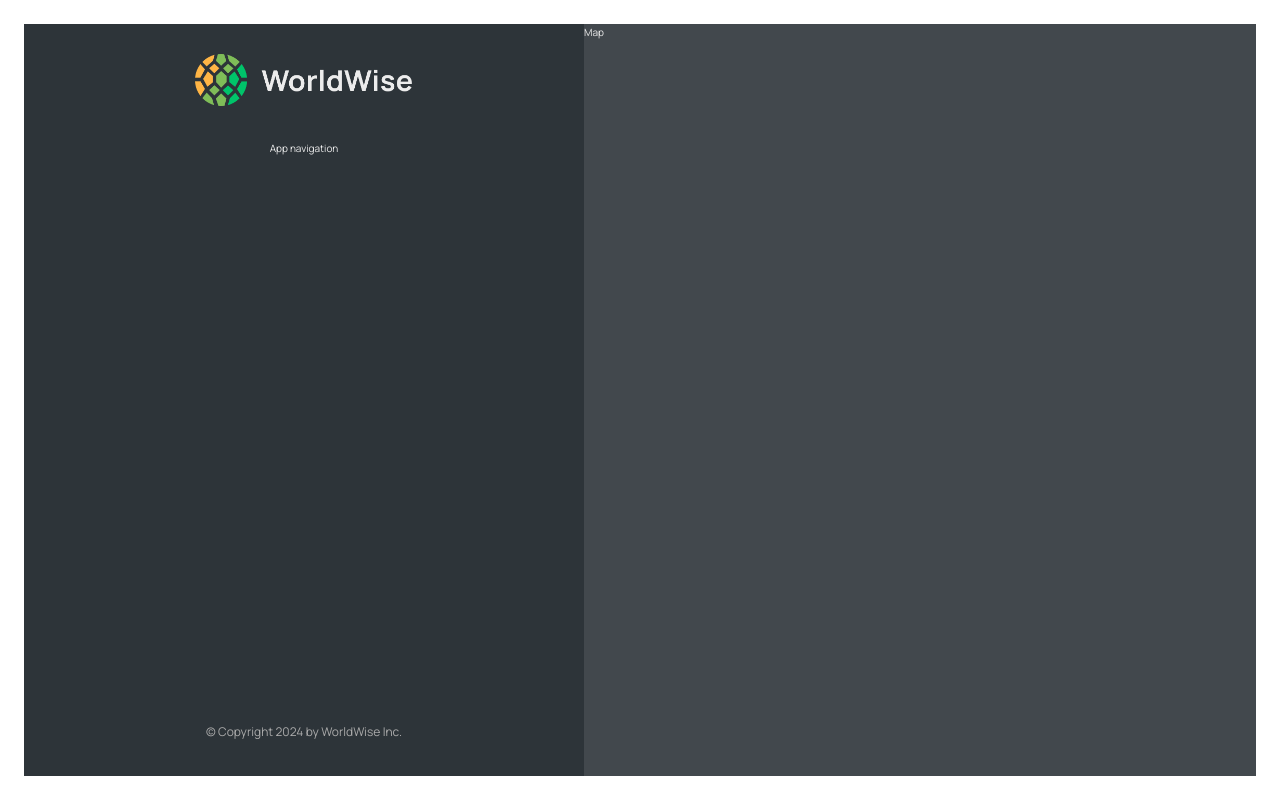
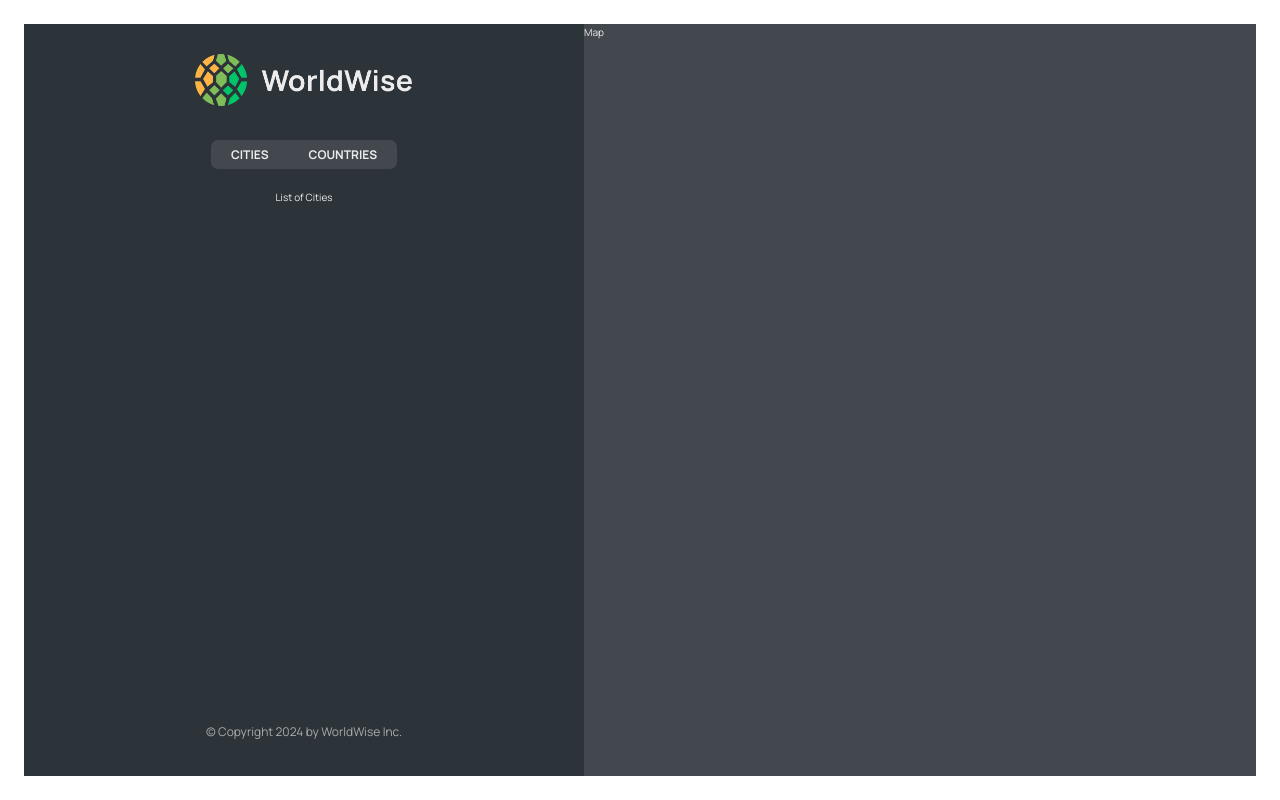
Before and after one commit to quartzeast/worldwise, a React (Vite) app: page /app in a window 1280 px wide. Built offline with nearby package versions, Linux system fonts and the light colour scheme.

Commit message:
Nested Routes and Index Route

```diff
--- a/src/App.jsx
+++ b/src/App.jsx
@@ -12,13 +12,20 @@
     // 当 URL 匹配 Route 组件的 path 时，Route 组件会渲染它的 element 属性（React 组件）
     // BrowserRouter 组件并不会渲染任何内容，它只是一个容器，用于包裹所有的路由组件
     // 匹配的组件被渲染到 BrowserRouter 组件所在的位置，App 组件的其他部分会在所有 URL 中保持不变
+    // 嵌套路由：路径决定了大组件内部渲染的子组件
+    // 索引路由：决定默认情况下渲染的组件
     <BrowserRouter>
       <Routes>
-        <Route path="/" element={<Homepage />} />
+        <Route index element={<Homepage />} />
         <Route path="product" element={<Product />} />
         <Route path="pricing" element={<Pricing />} />
         <Route path="login" element={<Login />} />
-        <Route path="app" element={<AppLayout />} />
+        <Route path="app" element={<AppLayout />}>
+          <Route index element={<p>List of Cities</p>} />
+          <Route path="cities" element={<p>List of Cities</p>} />
+          <Route path="countries" element={<p>List of Countries</p>} />
+          <Route path="form" element={<p>Form</p>} />
+        </Route>
         <Route path="*" element={<PageNotFound />} />
       </Routes>
     </BrowserRouter>
--- a/src/components/AppNav.jsx
+++ b/src/components/AppNav.jsx
@@ -1,7 +1,19 @@
+import { NavLink } from 'react-router'
 import styles from './AppNav.module.css'
 
 function AppNav() {
-  return <nav className={styles.nav}>App navigation</nav>
+  return (
+    <nav className={styles.nav}>
+      <ul>
+        <li>
+          <NavLink to="cities">Cities</NavLink>
+        </li>
+        <li>
+          <NavLink to="countries">Countries</NavLink>
+        </li>
+      </ul>
+    </nav>
+  )
 }
 
 export default AppNav
--- a/src/components/Sidebar.jsx
+++ b/src/components/Sidebar.jsx
@@ -1,3 +1,4 @@
+import { Outlet } from 'react-router'
 import AppNav from './AppNav'
 import Logo from './Logo'
 import styles from './Sidebar.module.css'
@@ -7,6 +8,8 @@
     <div className={styles.sidebar}>
       <Logo />
       <AppNav />
+
+      <Outlet />
 
       <footer className={styles.footer}>
         <p className={styles.copyright}>
@@ -18,3 +21,5 @@
 }
 
 export default Sidebar
+
+// Outlet 决定了嵌套路由组件的渲染位置
```
